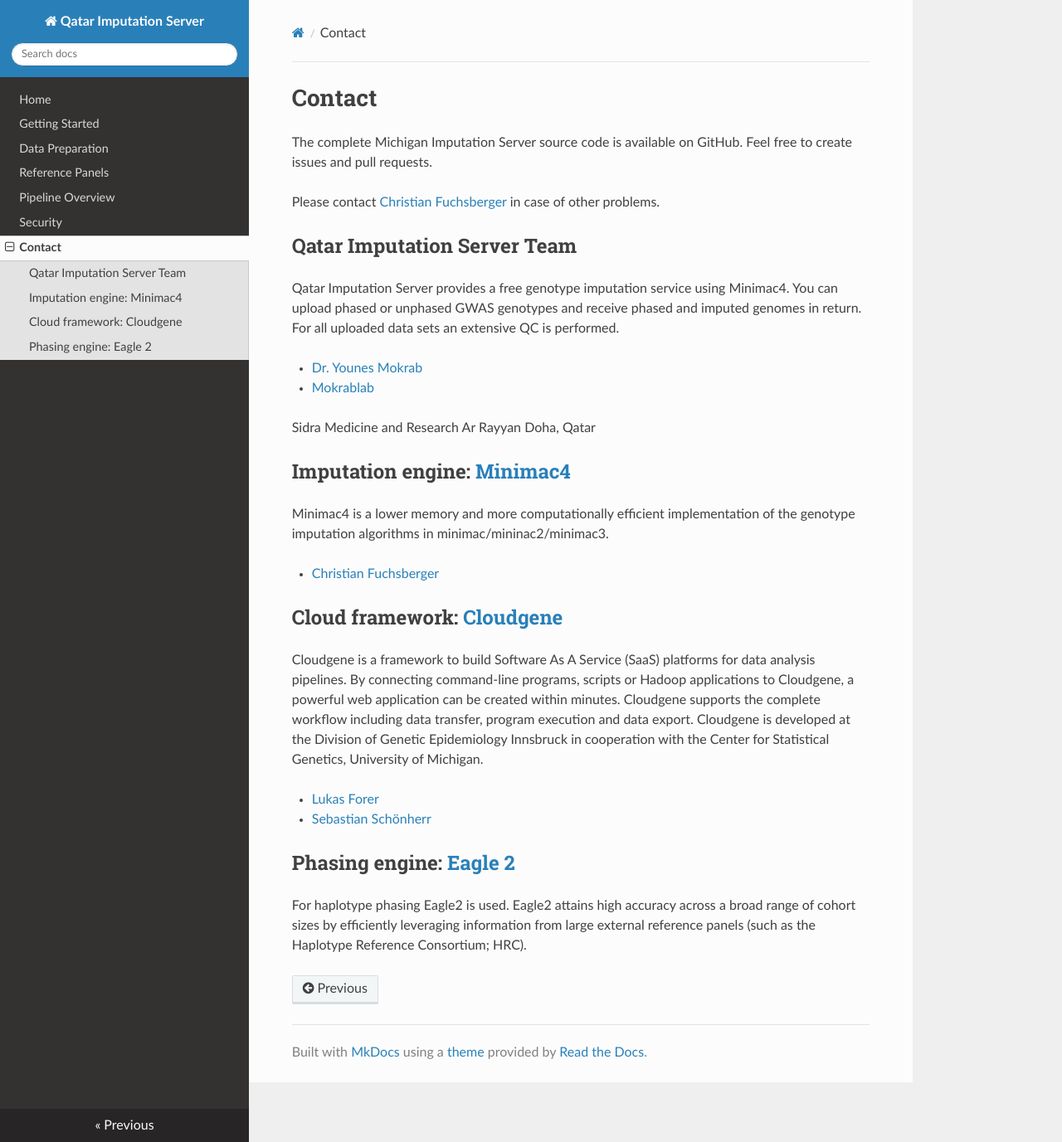
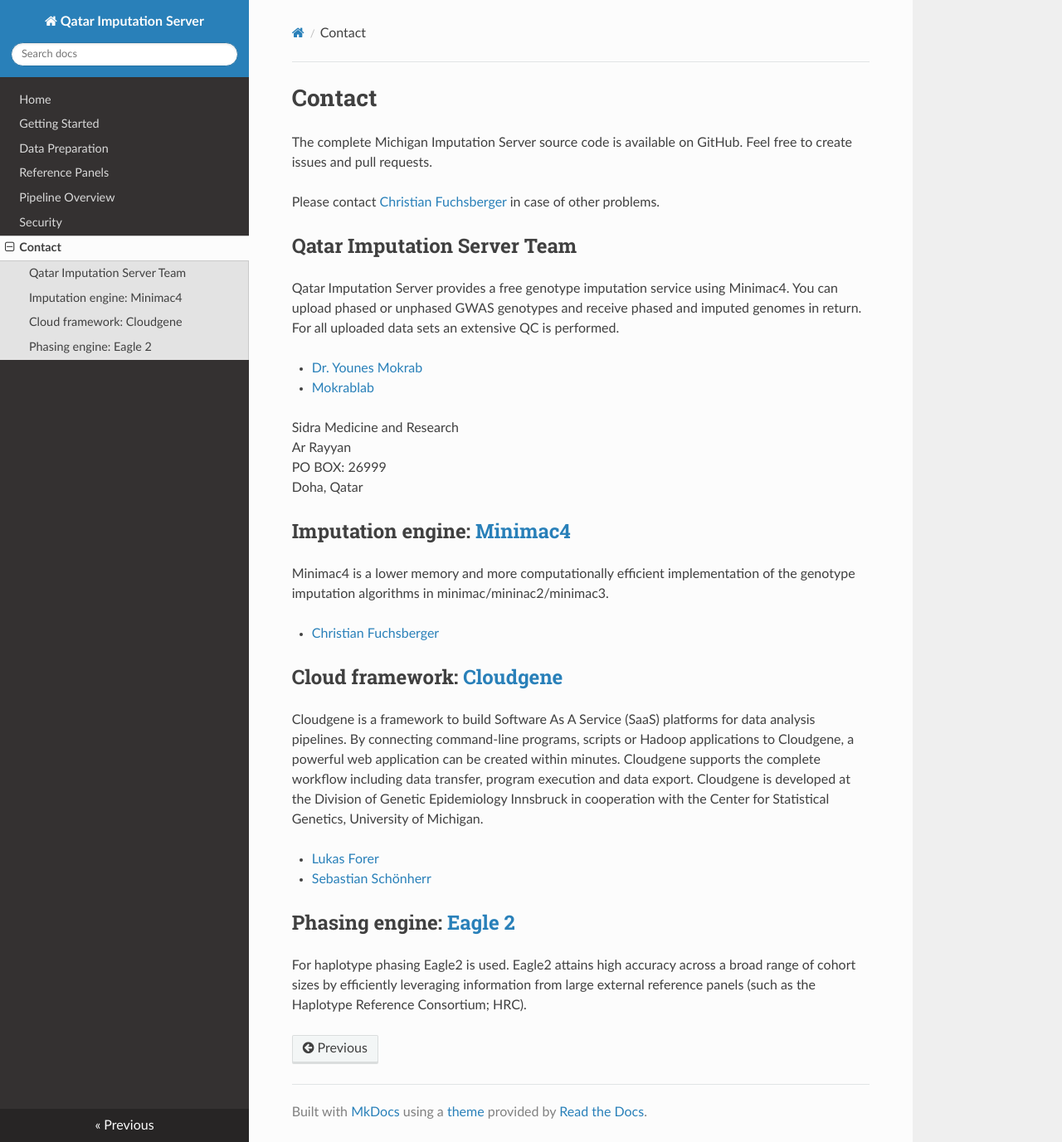
Before and after one commit to radithottoli/qatarimputationserver, an MkDocs documentation site: the page built from docs/contact.md, in a window 1280 px wide and 1377 px high. Shown: the whole window at 83% size. Built offline with MkDocs 1.6.1, drawn with Linux system fonts in a browser that asks for light colours; nearby versions of some CDN libraries.

Commit message:
contact.md changes

```diff
--- a/docs/contact.md
+++ b/docs/contact.md
@@ -14,7 +14,9 @@
 
 Sidra Medicine and Research
 Ar Rayyan
+PO BOX: 26999
 Doha, Qatar
+
 
 ## Imputation engine: [Minimac4](https://genome.sph.umich.edu/wiki/Minimac4)
 
```
